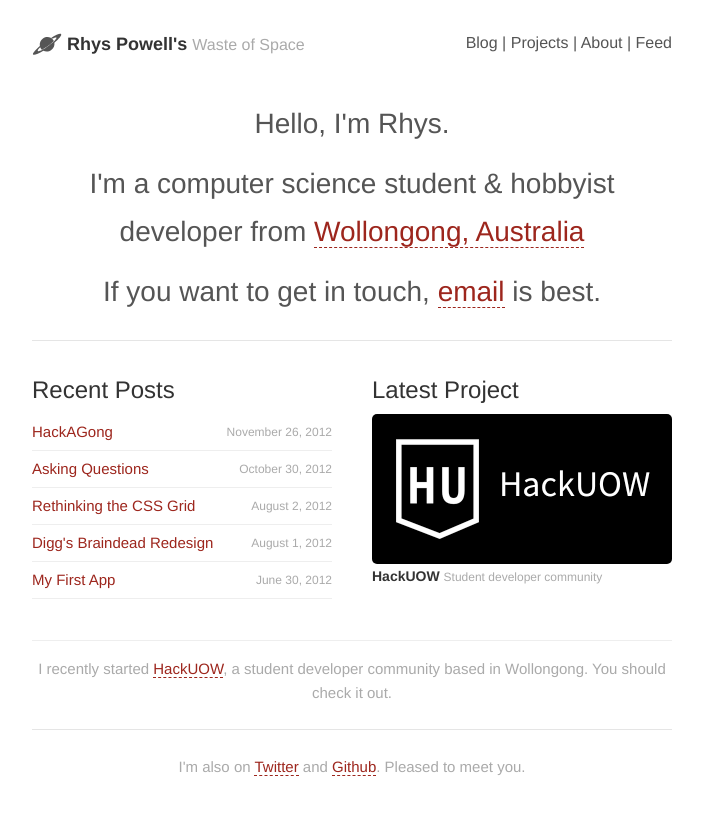
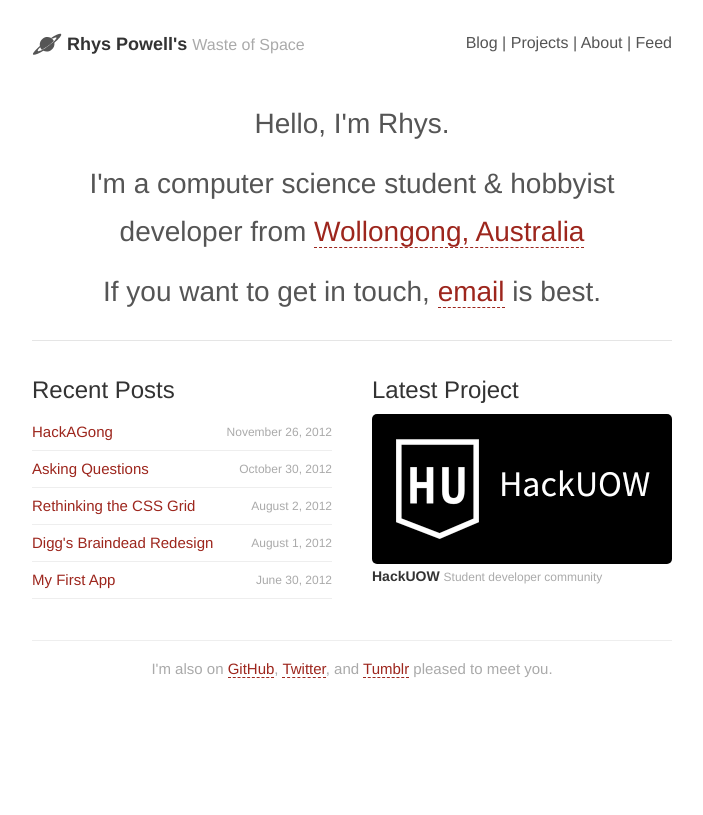
Before and after one commit to rpowelll/rpowelll.github.com, a Jekyll site: the page built from index.html, in a window 1280 px wide. Shown: the top 815 px of the page, without its empty margins (288-991 px from the left). Built offline with Jekyll 4.4.1, drawn with Linux system fonts in a browser that asks for light colours; Markdown is read by kramdown in place of the engine named in the settings; the list of posts is cut into pages by our own code.

Commit message:
Fixed footer being hardcoded as opposed to loading from partial

```diff
--- a/_layouts/default.html
+++ b/_layouts/default.html
@@ -36,14 +36,6 @@
 			{{ content }}
 		</section>
 
-		<footer>
-			<section class="notice">
-			  <p>I recently started <a href="http://hackuow.com/">HackUOW</a>, a student developer community based in Wollongong. You should check it out.</p>
-			</section>
-
-			<hr />
-
-			<p>I'm also on <a href="http://twitter.com/rwpwll">Twitter</a> and <a href="http://github.com/rpwll">Github</a>. Pleased to meet you.</p>
-		</footer>
+		{% include footer.html %}
 	</body>
 </html>
```
